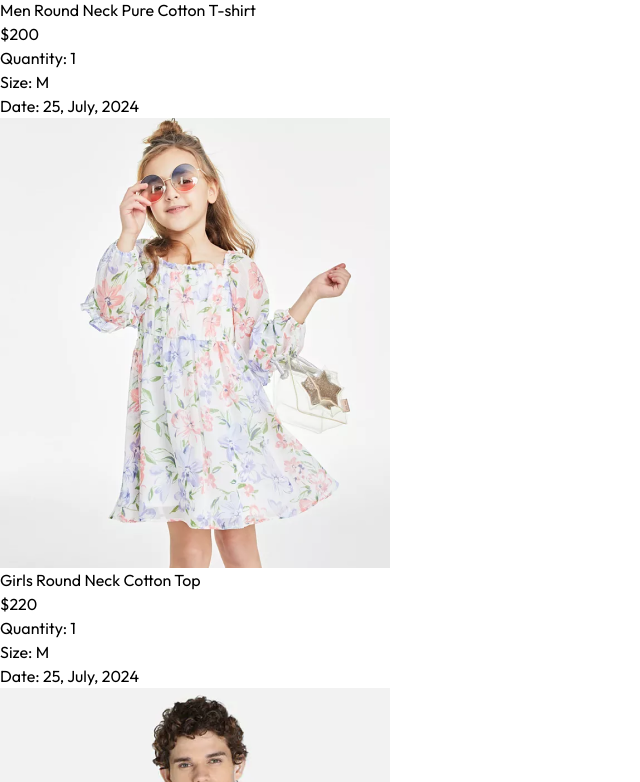
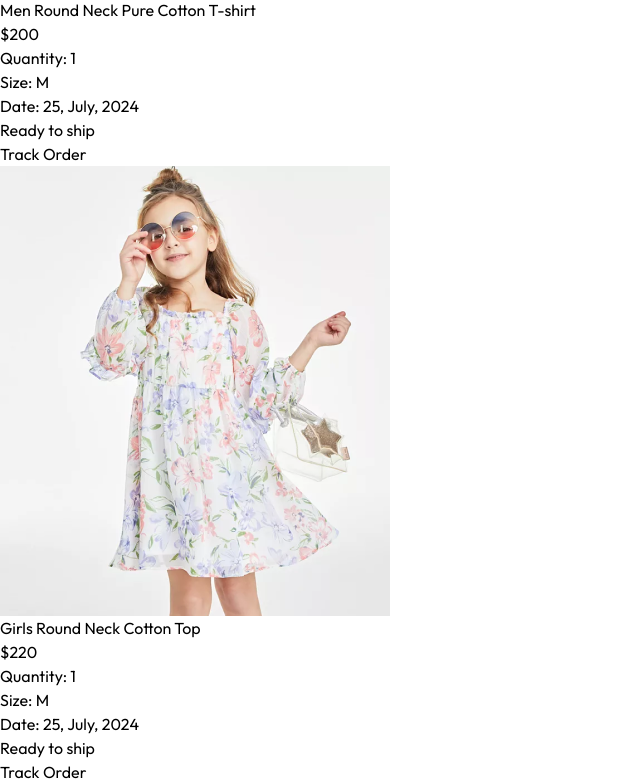
Before and after one commit to GhMamadreza84/E-Commerce-Shop-Front, a React (Vite) app: page /orders in a window 1280 px wide. Shown: the part 998-1780 px from the top of the page, without its empty margins (0-640 px from the left). Built offline with nearby package versions, Linux system fonts and the light colour scheme.

Commit message:
i now complated the ui of order page

```diff
--- a/src/pages/Orders.jsx
+++ b/src/pages/Orders.jsx
@@ -33,6 +33,13 @@ const Orders = () => {
                 </p>
               </div>
             </div>
+            <div className="flex justify-between md:w-1/2 ">
+              <div className="flex items-center gap-2">
+                <p className="bg-green-500 rounded-full min-w-2 min-h-2 "></p>
+                <p className="text-sm md:text-base">Ready to ship</p>
+              </div>
+              <button className="px-4 py-2 text-sm font-medium border rounded-sm ">Track Order</button>
+            </div>
           </div>
         ))}
       </div>
```
